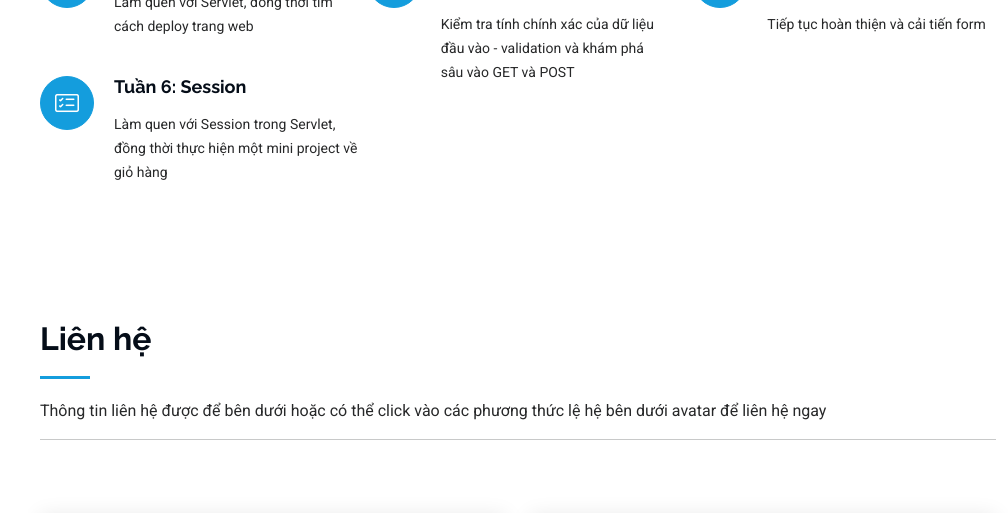
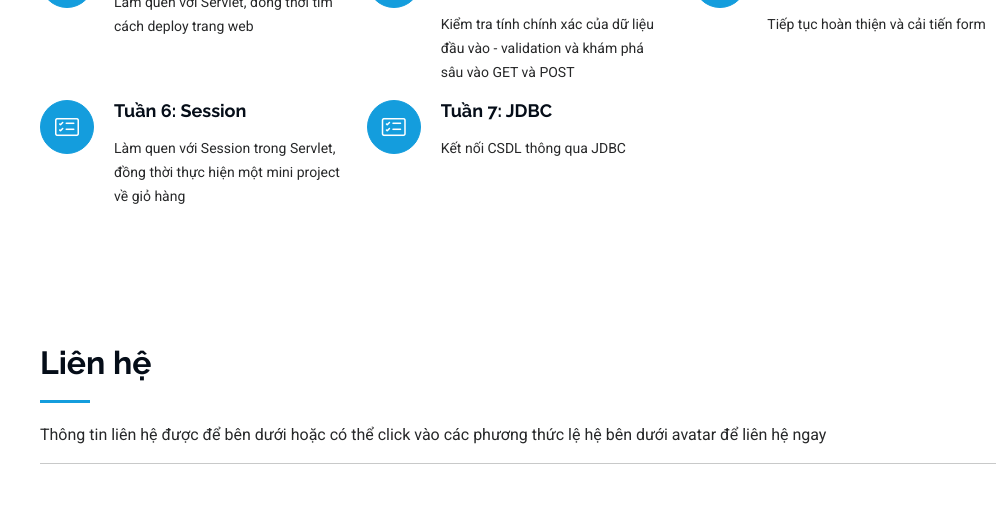
Before and after one commit to CongQuyNguyen/persionality, a plain HTML site: page index.html in a window 1280 px wide. Shown: the part 3646-4159 px from the top of the page, without its empty margins (272-1280 px from the left). Drawn offline with Linux system fonts and the light colour scheme.

Commit message:
Week 7 update

```diff
--- a/index.html
+++ b/index.html
@@ -366,7 +366,7 @@
           </div><!-- End Service Item -->
         </div>
 
-        <div class="row gy-4"></div>
+        <div class="row gy-4">
           <div class="col-lg-4 col-md-6 service-item d-flex" data-aos="fade-up" data-aos-delay="100">
             <div class="icon flex-shrink-0"><i class="bi bi-card-checklist"></i></div>
             <div>
@@ -375,6 +375,13 @@
             </div>
           </div><!-- End Service Item -->
 
+          <div class="col-lg-4 col-md-6 service-item d-flex" data-aos="fade-up" data-aos-delay="100">
+            <div class="icon flex-shrink-0"><i class="bi bi-card-checklist"></i></div>
+            <div>
+              <h4 class="title"><a href="https://jdbc-deploy.onrender.com" class="stretched-link">Tuần 7: JDBC</a></h4>
+              <p class="description">Kết nối CSDL thông qua JDBC</p>
+            </div>
+          </div><!-- End Service Item -->
         </div>
 
       </div>
```
